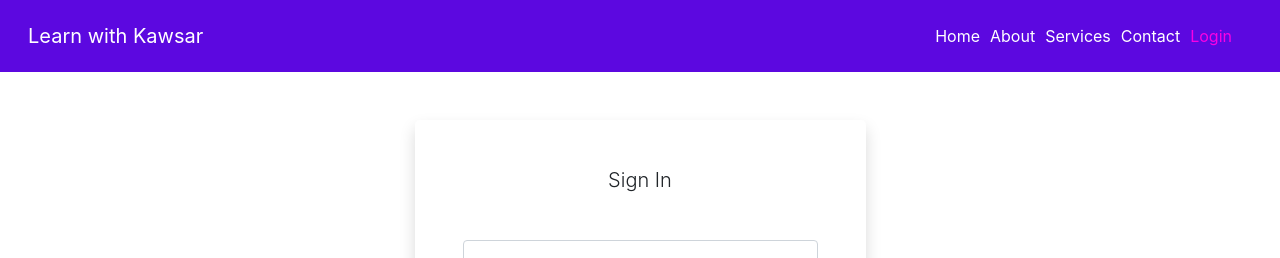
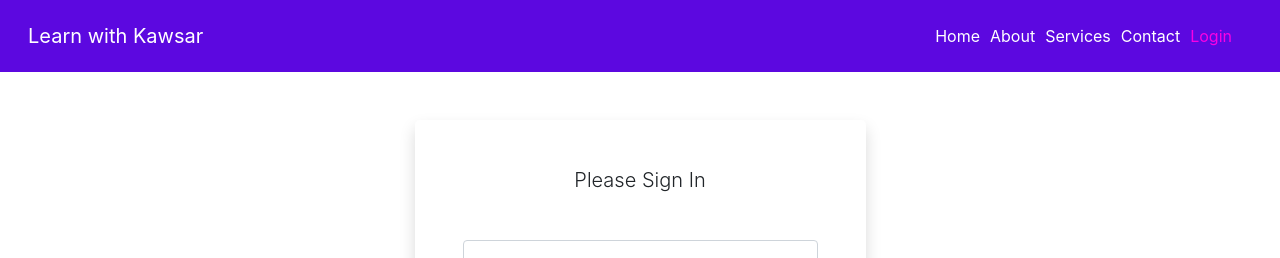
Before and after one commit to kawsarm104/Learn-With-Kawsar, a React (Create React App) app: page /login in a window 1280 px wide. Shown: the top 258 px of the page. Built offline with nearby package versions, Linux system fonts and the light colour scheme; no server answers.

Commit message:
updated readme file

```diff
--- a/src/components/Login/Login/Login.css
+++ b/src/components/Login/Login/Login.css
@@ -1,10 +1,10 @@
 .login-container{
-    height: 100vh;
+    min-height: 100vh;
 }
-body {
-  /* background: #007bff; */
-  /* background: linear-gradient(to right, #0062E6, #33AEFF); */
-}
+/* body {
+  background: #007bff;
+  background: linear-gradient(to right, #0062E6, #33AEFF);
+} */
 
 .btn-login {
   font-size: 0.9rem;
--- a/src/components/Login/Login/Login.js
+++ b/src/components/Login/Login/Login.js
@@ -27,9 +27,9 @@ const Login = () => {
           <div class="col-sm-9 col-md-7 col-lg-5 mx-auto">
             <div class="card border-0 shadow rounded-3 my-5">
               <div class="card-body p-4 p-sm-5">
-                <h5 class="card-title text-center mb-5 fw-light fs-5">
-                  Sign In
-                </h5>
+                <h2 class="card-title text-center mb-5 fw-light fs-5 ">
+                  Please Sign In
+                </h2>
                 <>
                   <div class="form-floating mb-3">
                     <input
```
Also changed, not shown: 1 other file (tests, documents, lock files or other folders).
